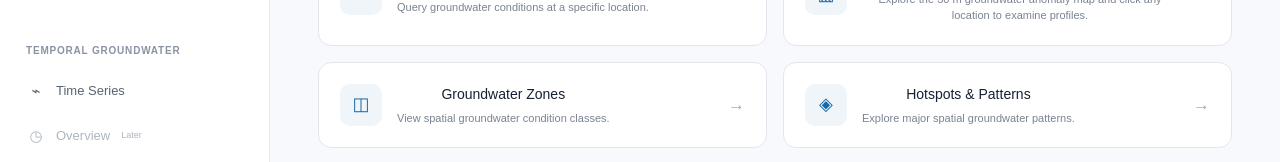
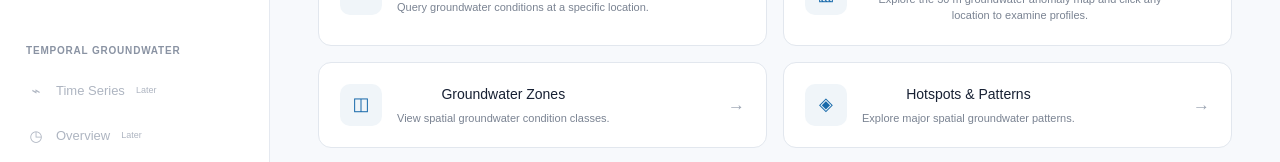
Before and after one commit to DemisoDaba/ai4groundwater-tracker, a Next.js app: page /kulfogw in a window 1280 px wide. Shown: the part 366-528 px from the top of the page. Built offline with nearby package versions, Linux system fonts and the light colour scheme.

Commit message:
Time Series button and add comments
Add Time Series button and add instructions for future inclusion.

```diff
--- a/app/kulfogw/page.tsx
+++ b/app/kulfogw/page.tsx
@@ -1202,12 +1202,33 @@ export default function KulfoGWPage() {
               TEMPORAL GROUNDWATER
             </div>
 
+            {/*
+              TEMPORAL TIME-SERIES MODULE — TEMPORARILY DISABLED
+
+              Original link preserved for later reactivation:
+
+              <button
+                className="nav-item"
+                onClick={() => router.push("/gwtimeseries")}
+              >
+                <span>⌁</span>
+                Time Series
+              </button>
+
+              To reactivate later:
+              1. Remove this comment block.
+              2. Comment out or remove the disabled "Time Series — Later" button below.
+            */}
+
             <button
-              className="nav-item"
-              onClick={() => router.push("/gwtimeseries")}
+              className="nav-item disabled"
+              disabled
+              aria-disabled="true"
+              title="Time-series analysis will be available later"
             >
               <span>⌁</span>
               Time Series
+              <small>Later</small>
             </button>
 
             <button
```
